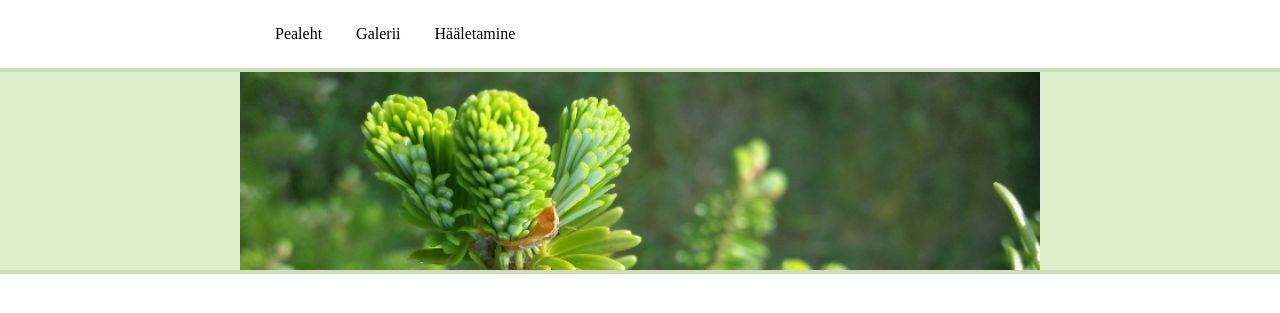
After one commit to kristispelman/Vorgurakendused-I, a PHP site: page /head.html in a window 1280 px wide. The commit adds this page. Shown: the top 313 px of the page. Run offline with PHP 8.4, Linux system fonts and the light colour scheme.

Commit message:
Added files via upload

```diff
--- /dev/null
+++ b/kodutoo9/kontrolleriga/foot.html
@@ -0,0 +1,4 @@
+</div>
+<div id="footer">&copy; 2015</div>
+</body>
+</html>
--- /dev/null
+++ b/kodutoo9/kontrolleriga/head.html
@@ -0,0 +1,19 @@
+<!DOCTYPE html>
+<html>
+<head>
+<meta charset="utf-8" />
+<title>Praktikum  - Ülesanne</title>
+<link rel="stylesheet" type="text/css" href="style.css">
+</head>
+<body>
+<div id="header">
+	<ul>
+		<li><a href="?page=pealeht">Pealeht</a></li>
+		<li><a href="?page=galerii">Galerii</a></li>
+		<li><a href="?page=vote">Hääletamine</a></li>
+	</ul>
+</div>
+<div id="banner">
+	<img src="banner1.jpg" alt="banner">
+</div>
+<div id="wrap">
--- /dev/null
+++ b/kodutoo9/kontrolleriga/pealeht.html
@@ -0,0 +1,3 @@
+<h3>Minu galerii</h3>
+<p>Tere tulemast minu galerii lehele. Siin saad näha minu katseid fotograafias ning nende hulgast oma lemmiku valida.</p>
+<p>Polegi vaja pikemalt sissejuhatust teha, soovin sulle meeldivat lehekülastust.</p>
--- /dev/null
+++ b/kodutoo9/kontrolleriga/style.css
@@ -0,0 +1,50 @@
+body {
+	margin: 0px;
+}
+
+#header, #wrap{
+	width: 800px;
+	margin:auto;
+}
+
+#header ul{
+	list-style: none;
+	margin:20px;
+	padding:0px;
+}
+#header li {
+	display: inline-block;
+}
+#header a {
+	display: inline-block;
+	padding:5px 15px;
+	color:black;
+	text-decoration: none;
+}
+#header a:hover, #header li:hover {
+	background: #dec;
+	color:red;
+}
+
+#banner, #footer {
+background: #dec;
+text-align:center;
+border-width: 4px 0px;
+border-style:solid;
+border-color:#cdb;
+
+}
+#banner img{vertical-align: bottom; width: 800px;}
+
+#gallery img, form p  {
+	border: solid #dec 3px;
+	padding:5px;
+}
+
+#footer { margin-top:100px;}
+form label {display: block;}
+form p {
+	margin: 5px auto;
+	display: inline-block;
+	text-align: center;
+}
```
Also changed, not shown: kodutoo9/kontrolleriga/galerii.html (added, +8 -0 lines), kodutoo9/kontrolleriga/kontroller.php (+30 -0 lines), kodutoo9/kontrolleriga/tulemus.html (added, +8 -0 lines), kodutoo9/kontrolleriga/vote.html (added, +16 -0 lines), kodutoo9/kontrolleriga/banner1.jpg (added), kodutoo9/kontrolleriga/pildid/nameless1.jpg (added), kodutoo9/kontrolleriga/pildid/nameless2.jpg (added), kodutoo9/kontrolleriga/pildid/nameless3.jpg (added), kodutoo9/kontrolleriga/pildid/nameless4.jpg (added), kodutoo9/kontrolleriga/pildid/nameless5.jpg (added), kodutoo9/kontrolleriga/pildid/nameless6.jpg (added).
